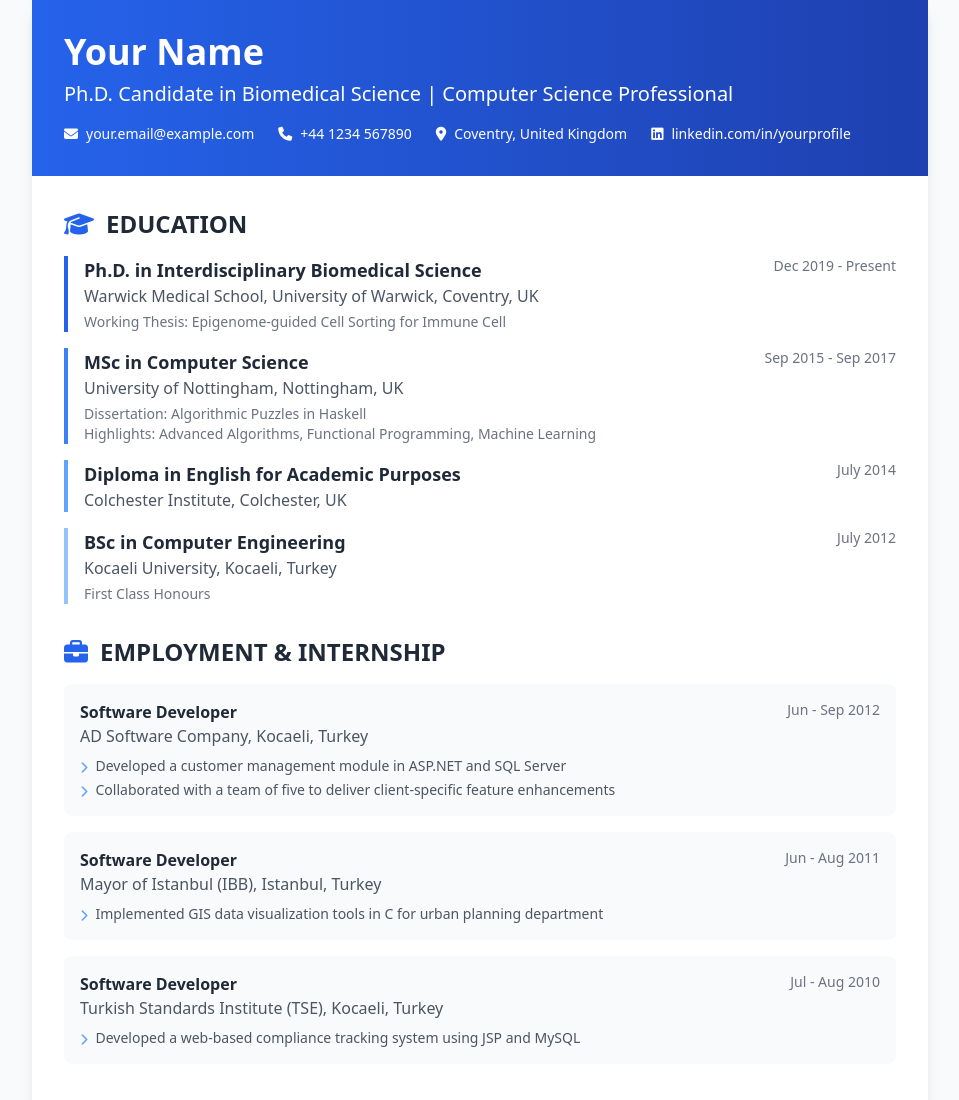
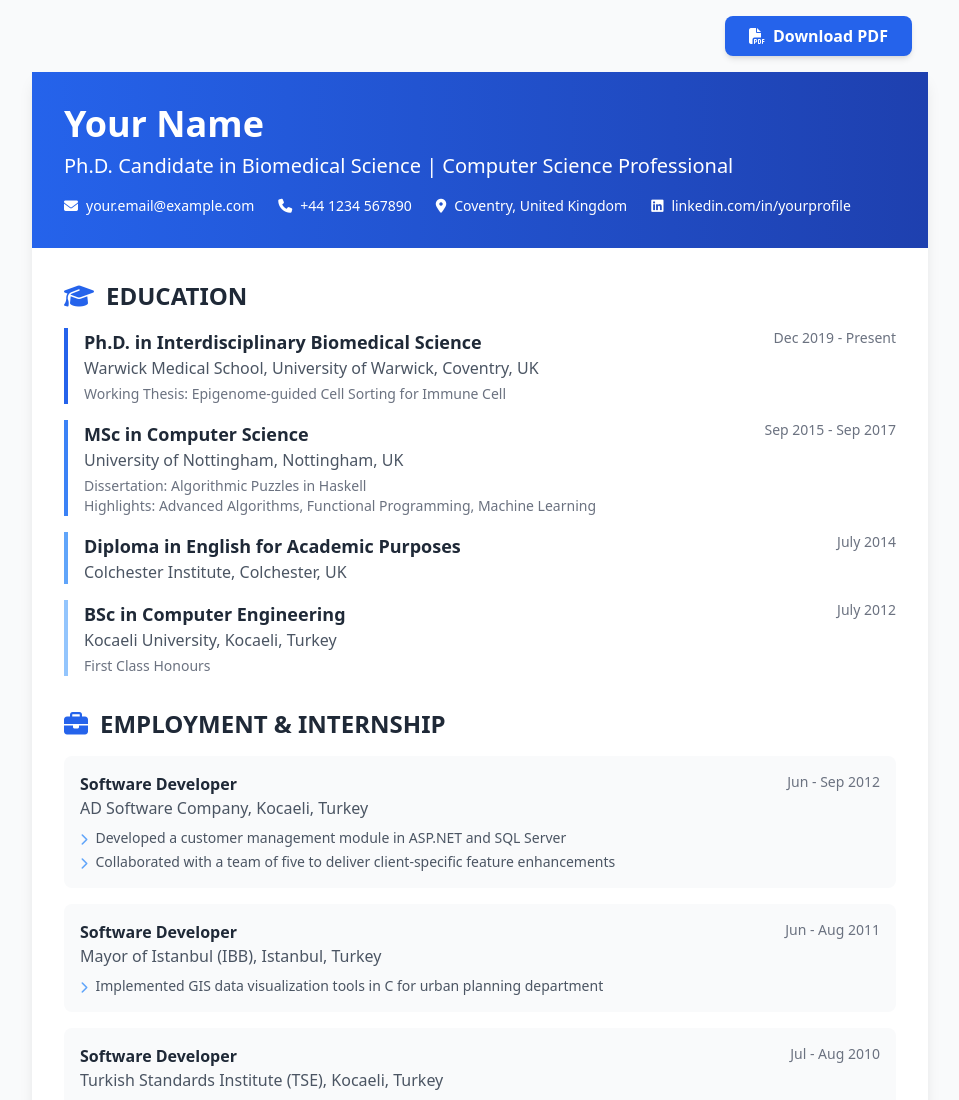
Before and after one commit to tayyibe/tayyibe.github.io, a plain HTML site: page index.html in a window 1280 px wide. Shown: the top 1100 px of the page, without its empty margins (160-1119 px from the left). Drawn offline with nearby package versions, Linux system fonts and the light colour scheme.

Commit message:
Update index.html
dsa

```diff
--- a/index.html
+++ b/index.html
@@ -6,9 +6,18 @@
     <title>CV - Biomedical Science & Computer Science Professional</title>
     <script src="https://cdn.tailwindcss.com"></script>
     <link rel="stylesheet" href="https://cdnjs.cloudflare.com/ajax/libs/font-awesome/6.4.0/css/all.min.css">
+    <script src="https://cdnjs.cloudflare.com/ajax/libs/html2pdf.js/0.10.1/html2pdf.bundle.min.js"></script>
 </head>
 <body class="bg-gray-50">
-    <div class="max-w-4xl mx-auto bg-white shadow-lg">
+    <!-- PDF Download Button -->
+    <div class="max-w-4xl mx-auto mt-4 mb-4 text-right px-4">
+        <button onclick="generatePDF()" class="bg-blue-600 hover:bg-blue-700 text-white font-semibold py-2 px-6 rounded-lg shadow-md transition duration-300 ease-in-out transform hover:scale-105 flex items-center gap-2 ml-auto">
+            <i class="fas fa-file-pdf"></i>
+            Download PDF
+        </button>
+    </div>
+
+    <div id="cv-content" class="max-w-4xl mx-auto bg-white shadow-lg">
         <!-- Header Section -->
         <header class="bg-gradient-to-r from-blue-600 to-blue-800 text-white p-8">
             <h1 class="text-4xl font-bold mb-2">Your Name</h1>
@@ -212,5 +221,30 @@
             </section>
         </div>
     </div>
+
+    <script>
+        function generatePDF() {
+            // Configure PDF options
+            const element = document.getElementById('cv-content');
+            const opt = {
+                margin: 0,
+                filename: 'CV_Biomedical_Computer_Science.pdf',
+                image: { type: 'jpeg', quality: 0.98 },
+                html2canvas: {
+                    scale: 2,
+                    useCORS: true,
+                    letterRendering: true
+                },
+                jsPDF: {
+                    unit: 'mm',
+                    format: 'a4',
+                    orientation: 'portrait'
+                }
+            };
+
+            // Generate and save the PDF
+            html2pdf().set(opt).from(element).save();
+        }
+    </script>
 </body>
 </html>
```
